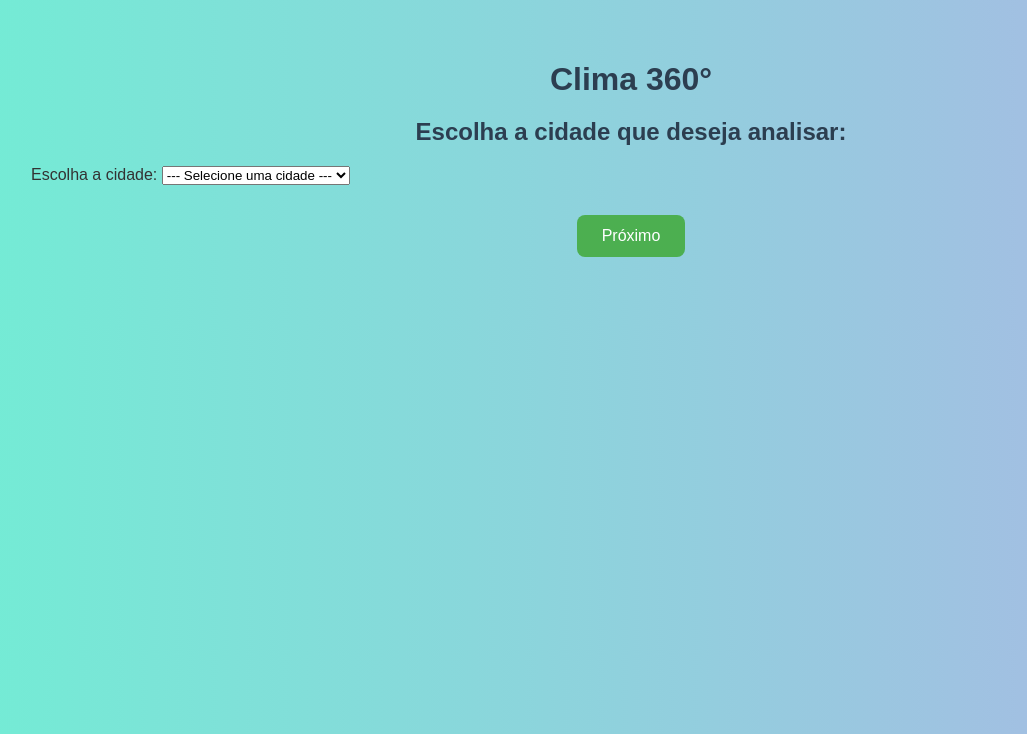
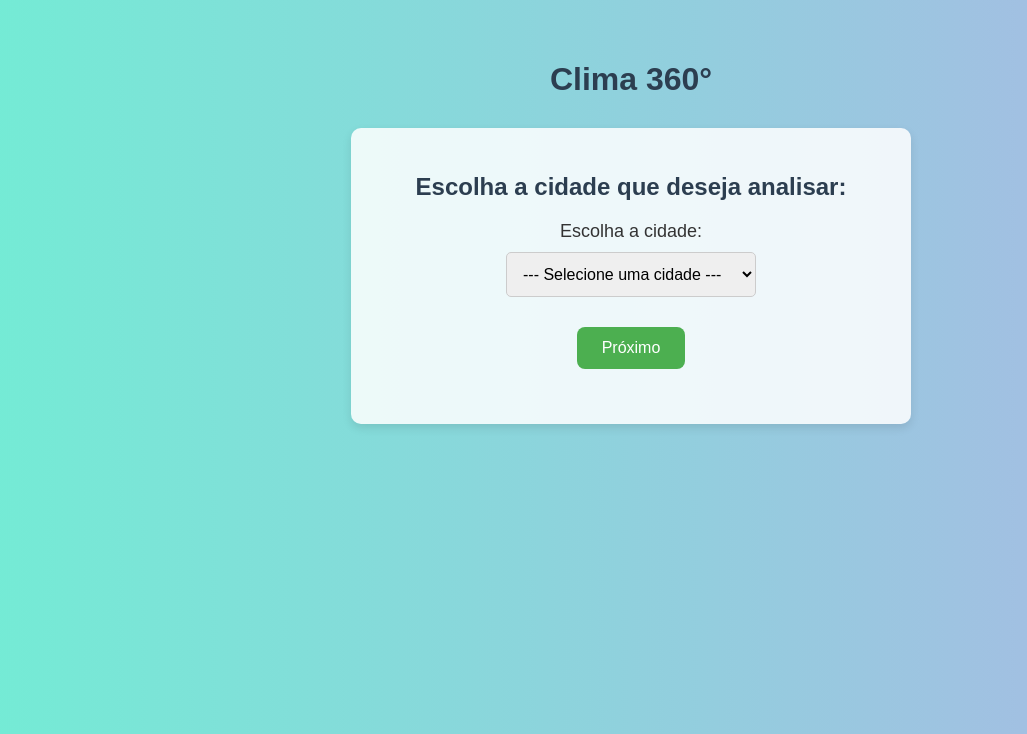
Before and after one commit to Dragonofdark/Clima360, a Django app: page /cidade/ in a window 1280 px wide. Shown: the top 734 px of the page, without its empty margins (9-1036 px from the left). Run offline with Django 5.2, Linux system fonts and the light colour scheme.

Commit message:
Centralizando botões e campos desentralizados

```diff
--- a/statics/style.css
+++ b/statics/style.css
@@ -4,6 +4,7 @@ body {
   margin: 0;
   background: linear-gradient(to right, #74ebd5, #ACB6E5);
   color: #333;
+  text-align: center;
 }
 
 h1, h2, h3, h4, h5, h6 { /* Aplicar a todos os cabeçalhos */
@@ -54,7 +55,7 @@ a:hover {
 }
 
 /* NOVO: Estilos para a página de resultados */
-.resultados-container { /* Um wrapper para toda a seção de resultados */
+.resultados-container, .form-container-etapa { /* Um wrapper para toda a seção de resultados */
     background-color: rgba(255, 255, 255, 0.9); /* Fundo branco semi-transparente */
     padding: 30px;
     border-radius: 10px;
@@ -63,6 +64,7 @@ a:hover {
     max-width: 1000px; /* Limitar a largura para melhor leitura em telas grandes */
     margin-left: auto;
     margin-right: auto;
+    text-align: left;
 }
 
 .parametros-card {
@@ -206,3 +208,63 @@ a:hover {
     list-style-type: none;
     padding-left: 0;
 }
+
+.form-container-etapa {
+    background-color: rgba(255, 255, 255, 0.85); /* Fundo um pouco mais opaco que o de resultados */
+    padding: 25px 30px;
+    border-radius: 10px;
+    box-shadow: 0 4px 10px rgba(0,0,0,0.1);
+    max-width: 500px; /* Largura máxima para os formulários das etapas */
+    margin: 30px auto; /* Centraliza o bloco na página e adiciona margem superior/inferior */
+    text-align: center
+}
+
+.form-container-etapa ul {
+    list-style-type: none;
+    padding-left: 0;
+    margin-bottom: 25px;
+    text-align: left; /* Alinhar o texto dos labels à esquerda, dentro do item da lista */
+    max-width: 250px; /* Limitar largura da lista para melhor aparência */
+    margin-left: auto; /* Centralizar a lista de radios em si */
+    margin-right: auto;
+}
+
+.form-container-etapa ul li {
+    padding: 8px 0;
+    font-size: 17px; /* Aumentar um pouco */
+}
+.form-container-etapa ul li input[type="radio"] {
+    margin-right: 10px;
+    vertical-align: middle; /* Alinhar rádio com o texto */
+}
+.form-container-etapa ul li label {
+    vertical-align: middle;
+}
+
+
+/* Ajustes para o dropdown em cidade.html */
+.form-container-etapa .dropdown {
+    margin-bottom: 25px;
+    /* display: flex; e flex-direction: column; já estão no seu .dropdown */
+    /* align-items: center; já está no seu .dropdown */
+}
+
+.form-container-etapa .dropdown label {
+    font-size: 18px;
+    margin-bottom: 10px;
+    color: #333; /* Cor consistente com outros labels */
+}
+
+.form-container-etapa .dropdown select {
+    padding: 12px; /* Aumentar padding */
+    font-size: 16px;
+    border-radius: 5px;
+    border: 1px solid #ccc; /* Adicionar uma borda sutil */
+    min-width: 250px; /* Largura mínima para o select */
+}
+
+.dropdown {
+  display: flex;
+  flex-direction: column;
+  align-items: center; /* Isso centraliza os itens DENTRO do dropdown, o que é bom para label e select */
+}
--- a/templates/cidades.html
+++ b/templates/cidades.html
@@ -8,6 +8,7 @@
 </head>
 <body>
   <h1>Clima 360°</h1>
+  <div class="form-container-etapa">
     <h2>Escolha a cidade que deseja analisar:</h2>
 
     {% if erro %}
@@ -29,5 +30,6 @@
           <button type="submit">Próximo</button>
         </div>
     </form>
+  </div>
 </body>
 </html>
--- a/templates/medida.html
+++ b/templates/medida.html
@@ -8,6 +8,8 @@
 </head>
 <body>
     <h1>Clima 360°</h1>
+
+    <div class="form-container-etapa">
         <h3>Escolha qual medida será analisada:</h3>
 
         {% if erro %}
@@ -29,5 +31,6 @@
 
             <button type="submit">Próximo</button>
         </form>
+    </div>
 </body>
 </html>
```
Lines whose indentation alone changed are shown as unchanged.
